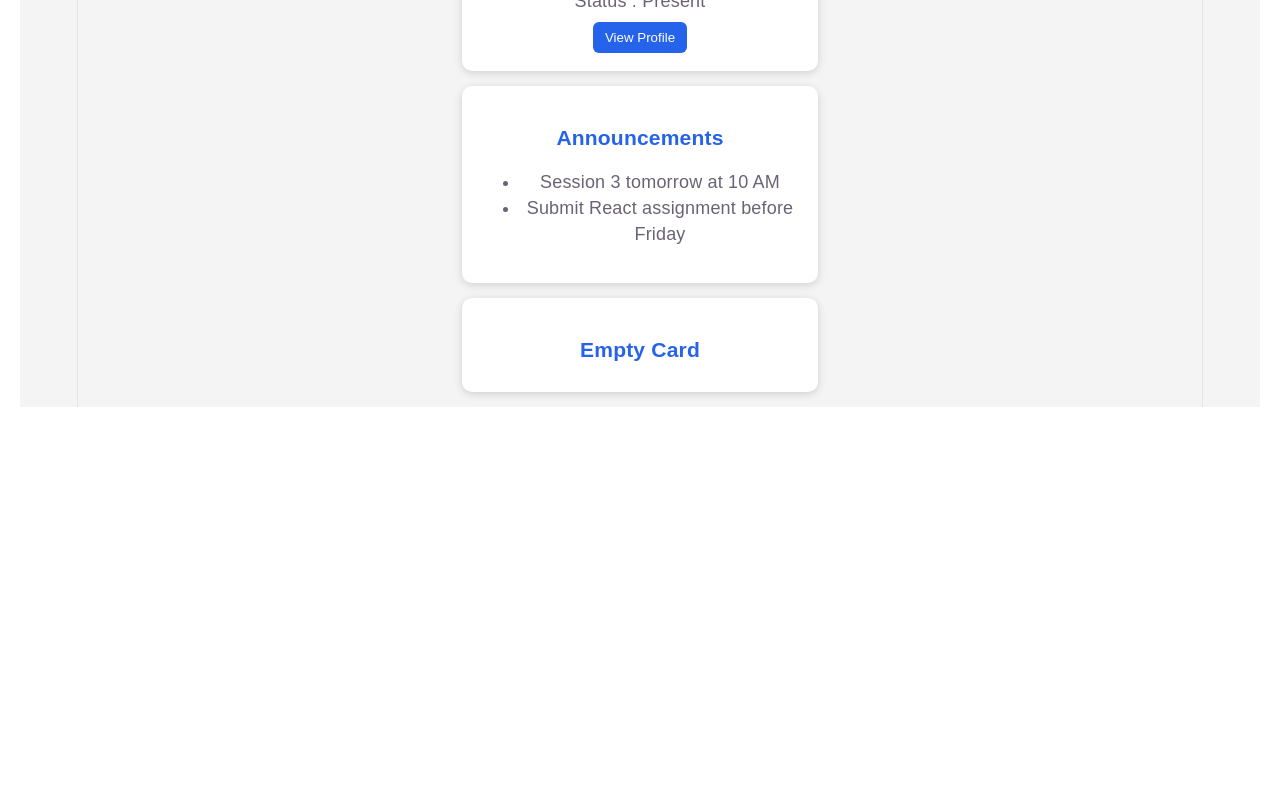
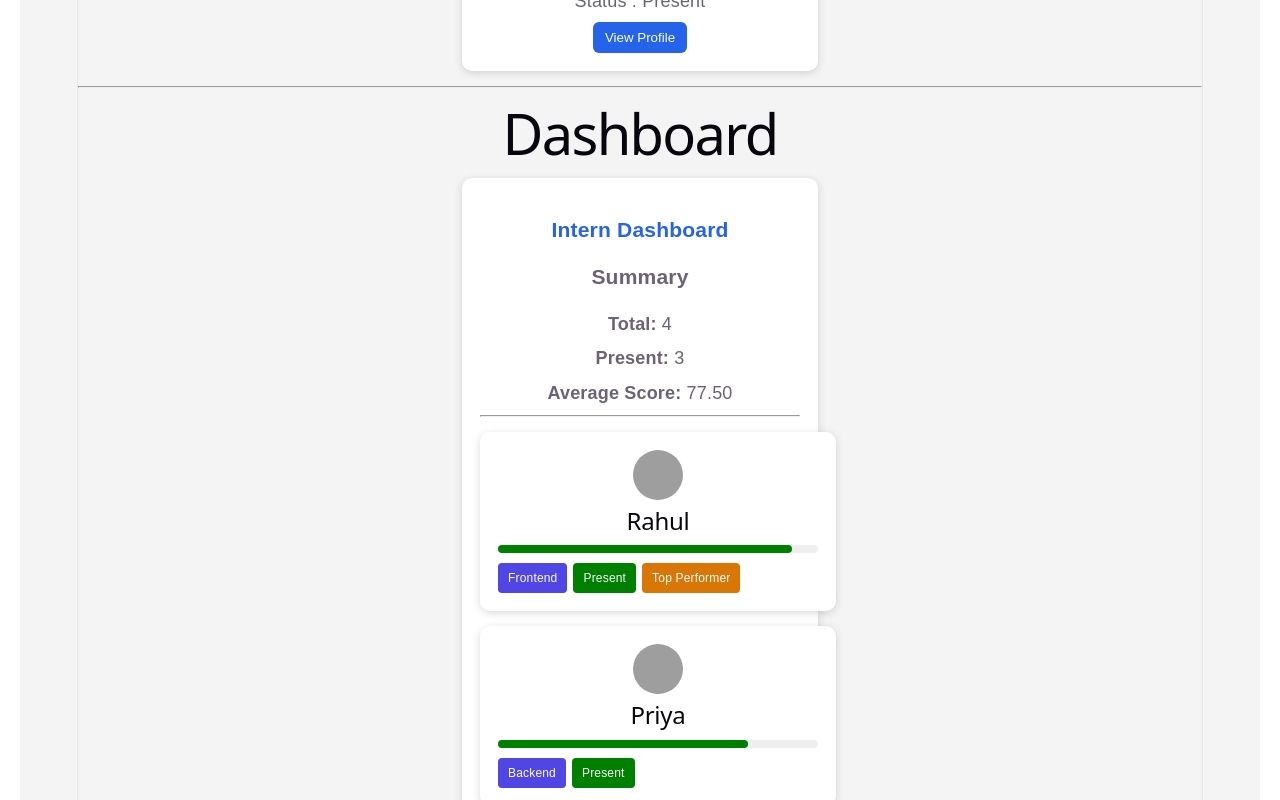
Before and after one commit to Josemafita-L/js-training, a React (Vite) app in the folder react/session2/: page / in a window 1280 px wide. Shown: the part 2200-3000 px from the top of the page. Before the commit the page ends 2627 px from the top, so only its background shows below. Built offline with nearby package versions, Linux system fonts and the light colour scheme; grey boxes are pictures that could not be loaded.

Commit message:
react/session2: complete dashboard

```diff
--- a/react/session2/src/App.tsx
+++ b/react/session2/src/App.tsx
@@ -4,6 +4,7 @@ import InternCard from "./InternCard"
 import ProfileCard from "./ProfileCard"
 import InternProfile from "./InternProfile"
 import type { Intern } from "./InternProfile"
+import Dashboard from "./Dashboard"
 
 function App() {
 
@@ -75,6 +76,11 @@ function App() {
 
   <button>View Profile</button>
 </Card>
+<hr />
+
+<h1>Dashboard</h1>
+
+<Dashboard />
 
 <Card title="Announcements">
   <ul>
--- /dev/null
+++ b/react/session2/src/Dashboard.tsx
@@ -0,0 +1,90 @@
+import Card from "./Card"
+import InternCard from "./InternCard"
+
+interface Intern {
+  id: number
+  name: string
+  score: number
+  isPresent: boolean
+  role: string
+}
+
+const interns: Intern[] = [
+  {
+    id: 1,
+    name: "Rahul",
+    score: 92,
+    isPresent: true,
+    role: "Frontend",
+  },
+  {
+    id: 2,
+    name: "Priya",
+    score: 78,
+    isPresent: true,
+    role: "Backend",
+  },
+  {
+    id: 3,
+    name: "Amit",
+    score: 45,
+    isPresent: false,
+    role: "Frontend",
+  },
+  {
+    id: 4,
+    name: "Sneha",
+    score: 95,
+    isPresent: true,
+    role: "Fullstack",
+  },
+]
+
+function Dashboard(): JSX.Element {
+  const total: number = interns.length
+
+  const present: number = interns.filter(
+    (intern: Intern) => intern.isPresent
+  ).length
+
+  const averageScore: number =
+    interns.reduce(
+      (sum: number, intern: Intern) => sum + intern.score,
+      0
+    ) / total
+
+  return (
+    <Card title="Intern Dashboard">
+
+      <h3>Summary</h3>
+
+      <p>
+        <strong>Total:</strong> {total}
+      </p>
+
+      <p>
+        <strong>Present:</strong> {present}
+      </p>
+
+      <p>
+        <strong>Average Score:</strong>{" "}
+        {averageScore.toFixed(2)}
+      </p>
+
+      <hr />
+
+      {interns.map((intern: Intern): JSX.Element => (
+        <InternCard
+          key={intern.id}
+          name={intern.name}
+          score={intern.score}
+          isPresent={intern.isPresent}
+          role={intern.role}
+        />
+      ))}
+
+    </Card>
+  )
+}
+
+export default Dashboard
```
